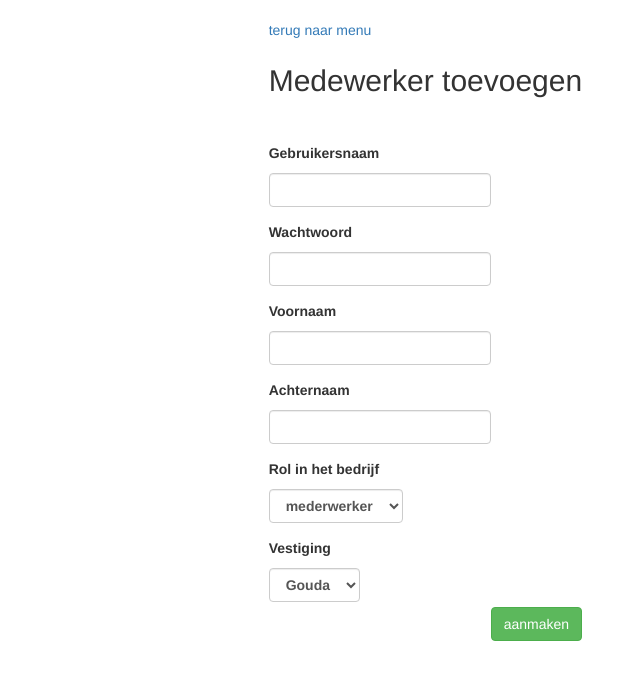
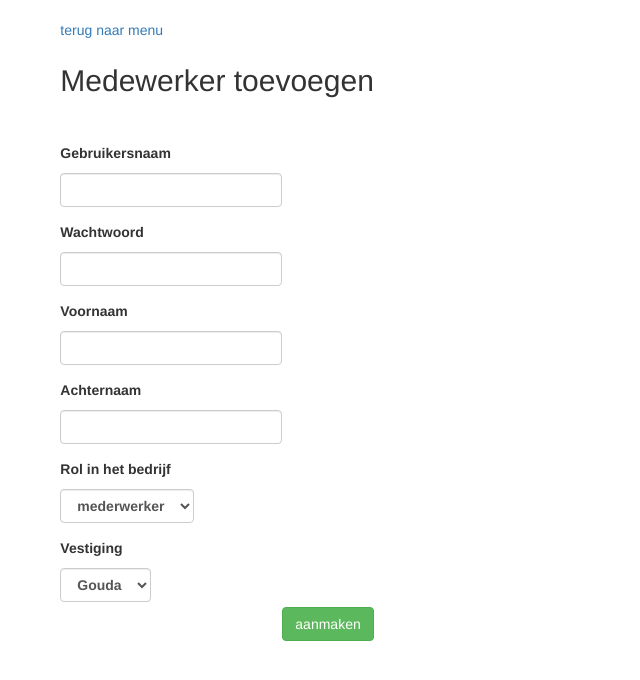
Before and after one commit to Timdeheer/Project_brandstof, a PHP site: page /mwtoevoegen.php in a window 1280 px wide. Shown: the part 62-742 px from the top of the page, without its empty margins (178-818 px from the left). Run offline with PHP 8.4, Linux system fonts and the light colour scheme; the visitor is signed in with stand-in values (Sample User, id 1); data comes from the database, SQL or seed files in the repository.

Commit message:
mw_toevoegen bezigheden
probeerde de cols goed te krijgen

```diff
--- a/mwtoevoegen.php
+++ b/mwtoevoegen.php
@@ -20,10 +20,10 @@ $locatie = $_SESSION["locatie"];
 <div class="container-fluid">
 
     <div class="row">
-        <div class="col-lg-4 col-md-4 col-sm-4">
+        <div class="col-lg-2 col-md-2 col-sm-2">
 
         </div>
-        <div class="col-lg-4 col-md-4 col-sm-4">
+        <div class="col-lg-8 col-md-8 col-sm-8">
 
             <a href="filiaalpagina.php">terug naar menu</a>
             <h2>Medewerker toevoegen</h2></br>
@@ -132,6 +132,8 @@ $locatie = $_SESSION["locatie"];
 
 
     </table>
+</div>
+    <div class="col-lg-2 col-md-2 col-sm-2"></div></div>
 </body>
 <footer>
 </footer>
```
